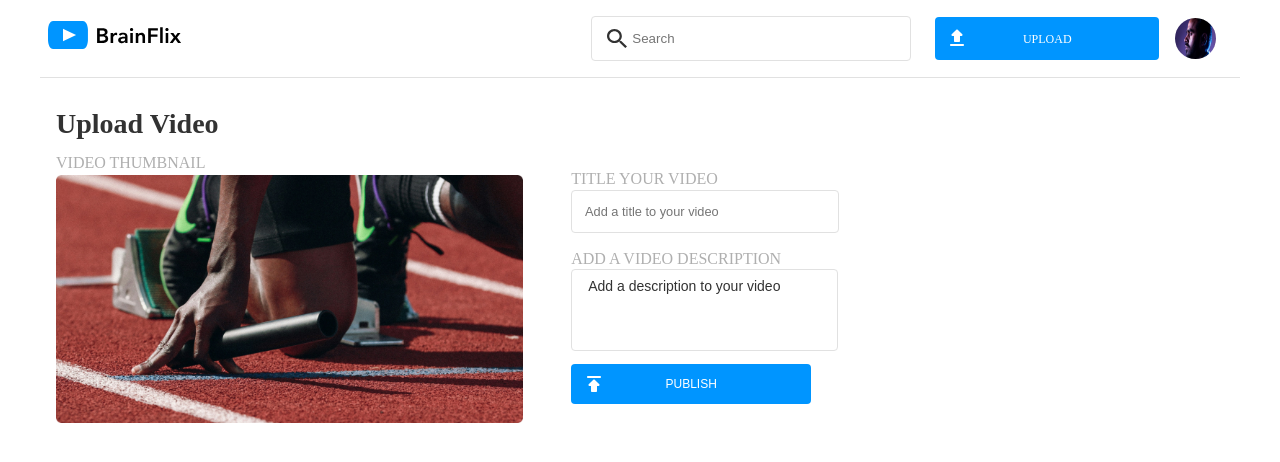
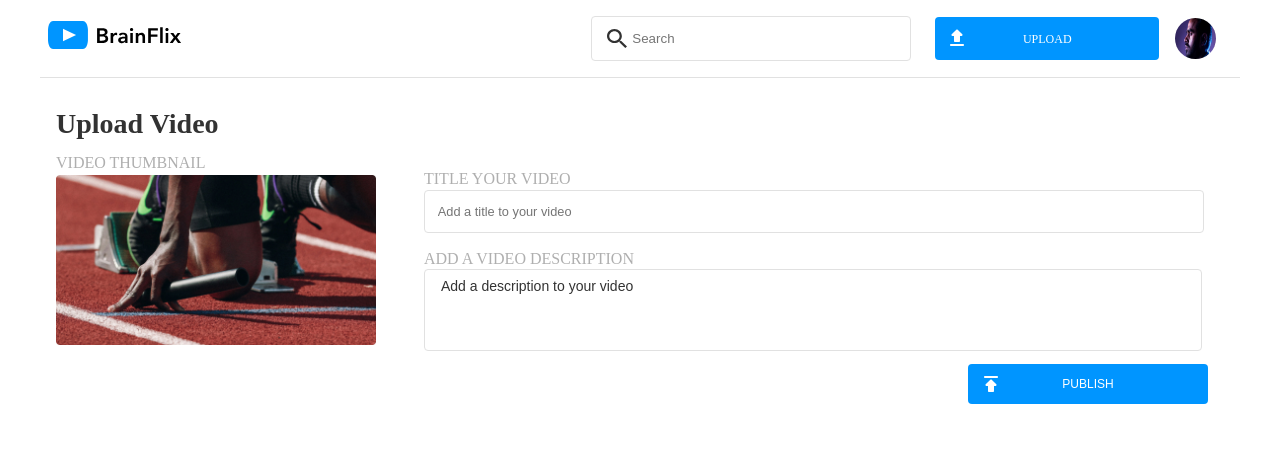
Before and after one commit to codiestef/stefan-reeves-brainflix, a React (Create React App) app: page /upload in a window 1280 px wide. Shown: the top 462 px of the page. Built offline with nearby package versions, Linux system fonts and the light colour scheme.

Commit message:
improve responsive design

```diff
--- a/src/pages/VideoUploadPage/UploadPage.scss
+++ b/src/pages/VideoUploadPage/UploadPage.scss
@@ -55,16 +55,17 @@
     @include desktop {
         display: flex;
         flex-direction: row;
-        flex-grow: 1;
+
+        // flex-grow: 1;
         }
 
         &__image {
         @include tablet {
-            width: 50%;
+            width: 40%;
             }
 
         @include desktop {
-            width: 40%;
+            // width: 33%;
             margin-right: 3rem;
             }
     }
@@ -72,9 +73,9 @@
     &__thumbnail {
         width: 100%;
 
-        @include tablet {
-            width: 100%;
-        }
+        // @include tablet {
+        //     width: 100%;
+        // }
     }
 }
 
@@ -87,7 +88,11 @@
     @include tablet {
         // width: 30%;
         margin: 0;
+    }
 
+    @include desktop {
+        width: 100%;
+        margin: 0;
     }
 
     &__label {
@@ -124,14 +129,6 @@
         border-radius: $form-field-radius;
         resize: none;
 
-        @include tablet {
-            font-size: $body-font-size-DT;
-            width: 94%;
-            padding-left: $form-field-padding-DT;
-            min-height: 2rem;
-            height: 2rem;
-        }
-
         &::placeholder {
             color: $prim-col-Black;
             // padding-left: .5rem;
@@ -139,6 +136,14 @@
 
         &::active {
             border:$form-field-border-active;
+        }
+
+        @include tablet {
+            font-size: $body-font-size-DT;
+            width: 94%;
+            padding-left: $form-field-padding-DT;
+            min-height: 2rem;
+            height: 2rem;
         }
     }
 
@@ -159,15 +164,14 @@
         margin-top: $form-field-padding-M;
         cursor: pointer;
 
+        &:hover {
+            background-color: $button-background-hover;
+        }
+
         @include tablet {
             width: 15rem;
             margin-right: 1rem;
             margin-left: auto;
         }
-
-
-        &:hover {
-            background-color: $button-background-hover;
-        }
     }
 }
```
